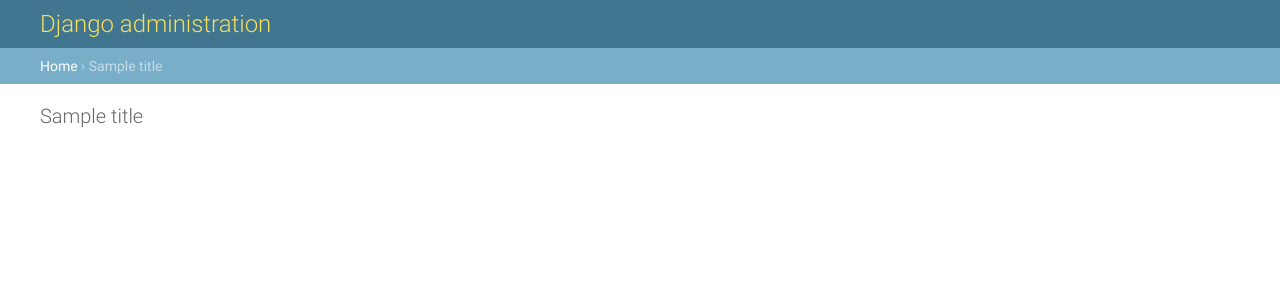
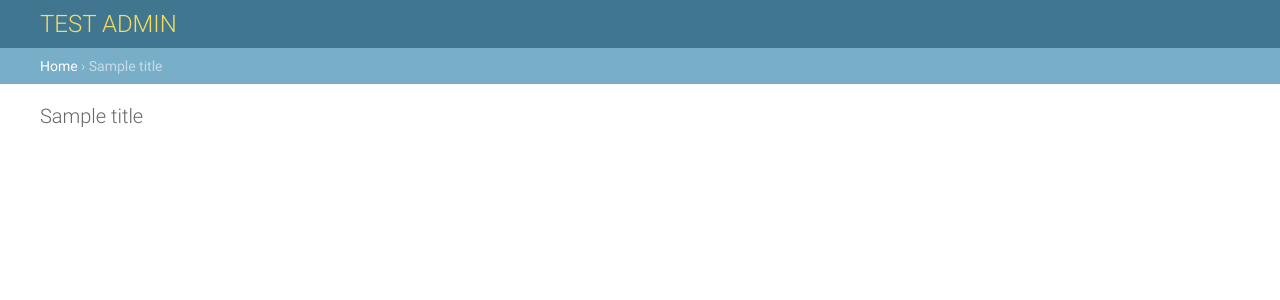
Before and after one commit to deanvlue/django_tutorial, a Django app: template mysite/templates/admin/base_site.html in a window 1280 px wide. Shown: the top 300 px of the page. Run offline with Django 3.2, Linux system fonts and the light colour scheme; the template is opened without the code that fills it: most values are stand-ins (such as "Sample title", 1, 10 or a date in 2020).

Commit message:
Changing Admin pages title

```diff
--- a/mysite/polls/admin.py
+++ b/mysite/polls/admin.py
@@ -16,6 +16,8 @@ class QuestionAdmin(admin.ModelAdmin):
             ]
     inlines = [ChoiceInline]
     list_display = ('question_text', 'pub_date','was_published_recently')
+    list_filter = ['pub_date']
+    search_fields =['question_text']
 
 admin.site.register(Question, QuestionAdmin)
 #admin.site.register(Choice)
--- a/mysite/templates/admin/base_site.html
+++ b/mysite/templates/admin/base_site.html
@@ -1,9 +1,9 @@
 {% extends "admin/base.html" %}
 
-{% block title %}{{ title }} | {{ site_title|default:_('Django site admin') }}{% endblock %}
+{% block title %}{{ title }} | {{ site_title|default:_('Fuck Yeah') }}{% endblock %}
 
 {% block branding %}
-<h1 id="site-name"><a href="{% url 'admin:index' %}">{{ site_header|default:_('Django administration') }}</a></h1>
+<h1 id="site-name"><a href="{% url 'admin:index' %}">TEST ADMIN</a></h1>
 {% endblock %}
 
 {% block nav-global %}{% endblock %}
```
Also changed, not shown: mysite/db.sqlite3.
